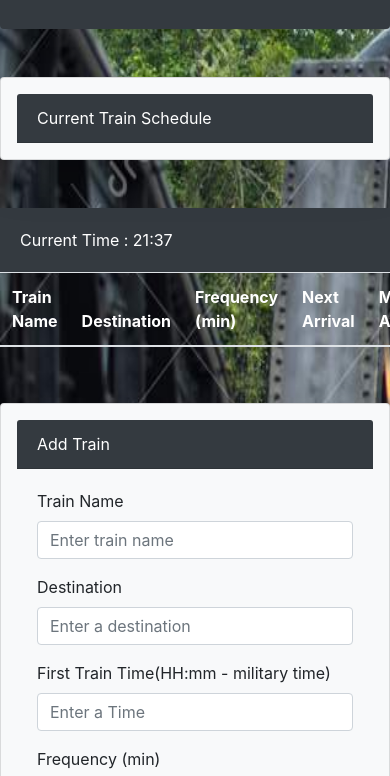
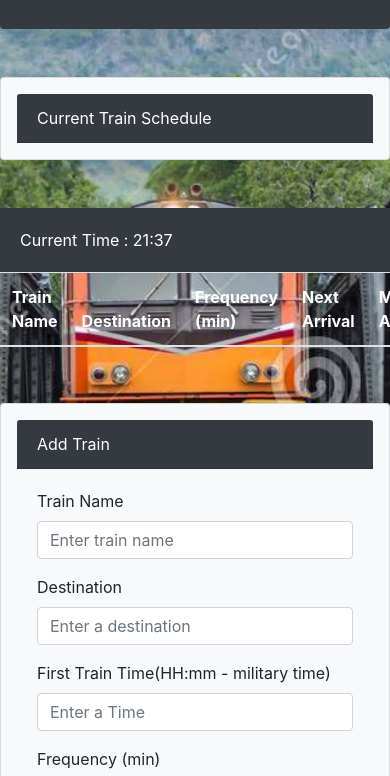
Before and after one commit to Mahi-Mani/TrainScheduler, a plain HTML site: page index.html in a window 390 px wide. Shown: the part 191-967 px from the top of the page. Drawn offline with nearby package versions, Linux system fonts and the light colour scheme; no server answers.

Commit message:
updated background to be mobile responsive

```diff
--- a/assets/css/style.css
+++ b/assets/css/style.css
@@ -20,7 +20,13 @@
     background-color: RoyalBlue;
   }
   body{
-    background-size: 1600px 1600px;
+    background-size: 1650px 1650px;
+    background-repeat:no-repeat;
+  -webkit-background-size:cover;
+  -moz-background-size:cover;
+  -o-background-size:cover;
+  background-size:cover;
+  background-position:center;
   }
   #tableDetails{
     color:white;
```
